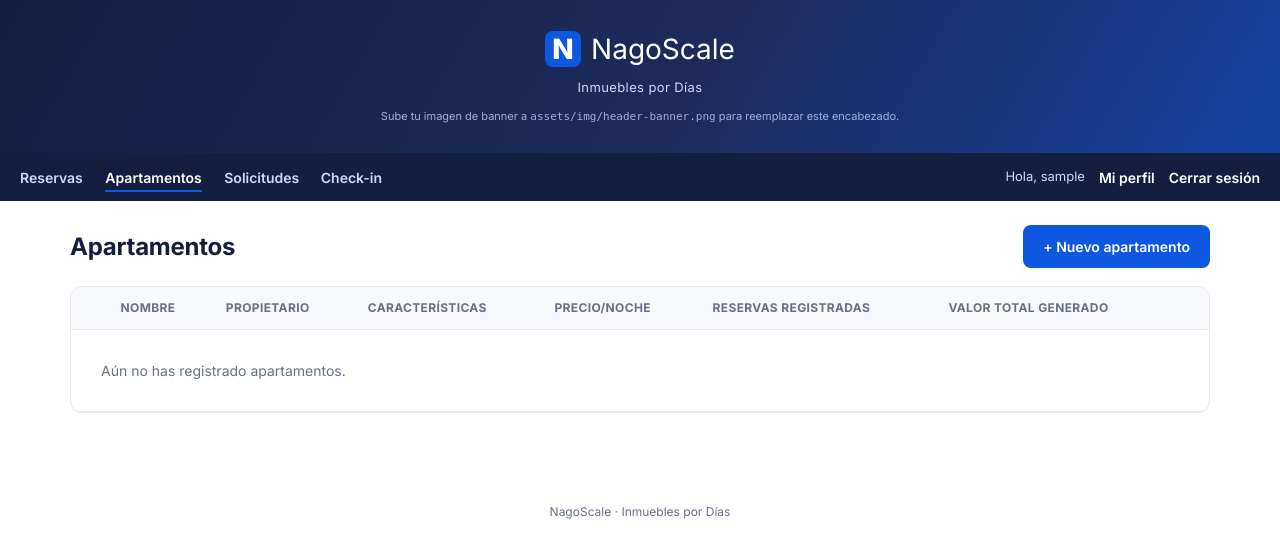
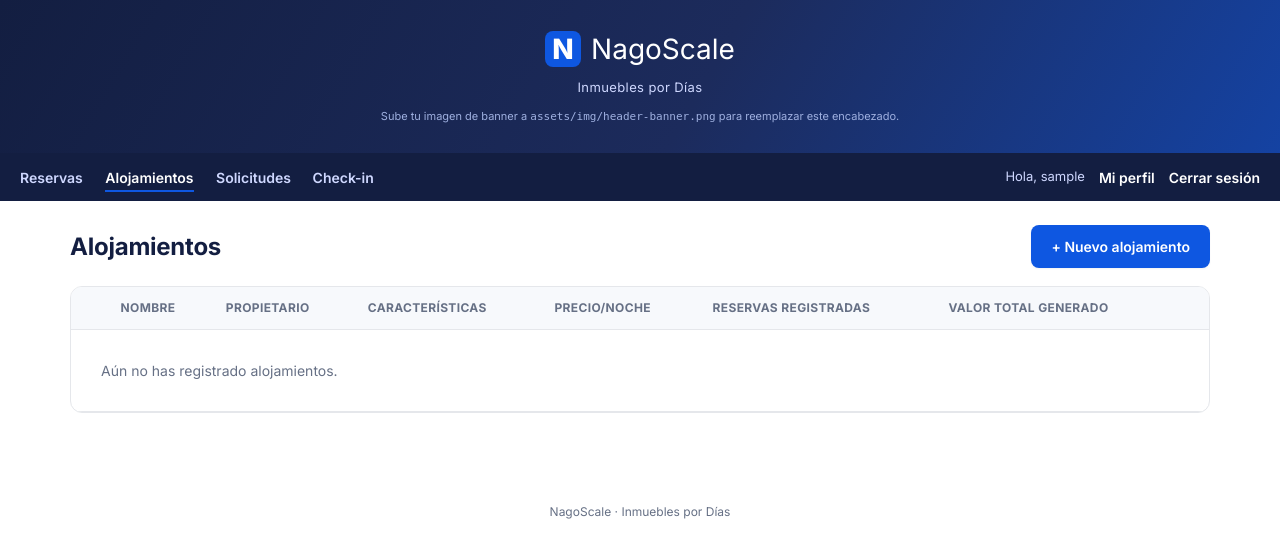
Before and after one commit to naundejesus/nagoscale, a PHP site: page /apartamentos.php in a window 1280 px wide. Shown: the top 558 px of the page. Run offline with PHP 8.4, Linux system fonts and the light colour scheme; the visitor is signed in with stand-in values (Sample User, id 1); data that the repository does not hold is empty.

Commit message:
Renombrar 'Apartamentos' a 'Alojamientos' en el panel administrativo

```diff
--- a/apartamentos.php
+++ b/apartamentos.php
@@ -15,17 +15,17 @@ $stmt = $pdo->prepare(
 $stmt->execute([current_user_id()]);
 $apartamentos = $stmt->fetchAll();
 
-$pageTitle = 'Apartamentos';
+$pageTitle = 'Alojamientos';
 require __DIR__ . '/includes/header.php';
 ?>
 
 <div class="page-head">
-  <h1>Apartamentos</h1>
-  <a href="apartamento_form.php" class="btn btn-primary">+ Nuevo apartamento</a>
+  <h1>Alojamientos</h1>
+  <a href="apartamento_form.php" class="btn btn-primary">+ Nuevo alojamiento</a>
 </div>
 
 <?php if (isset($_GET['guardado'])): ?>
-  <p class="alert alert-success">Apartamento guardado correctamente.</p>
+  <p class="alert alert-success">Alojamiento guardado correctamente.</p>
 <?php endif; ?>
 <?php if (isset($_GET['error'])): ?>
   <p class="alert alert-error"><?= e($_GET['error']) ?></p>
@@ -47,7 +47,7 @@ require __DIR__ . '/includes/header.php';
   </thead>
   <tbody>
     <?php if (!$apartamentos): ?>
-      <tr><td colspan="8" class="empty-state">Aún no has registrado apartamentos.</td></tr>
+      <tr><td colspan="8" class="empty-state">Aún no has registrado alojamientos.</td></tr>
     <?php endif; ?>
     <?php foreach ($apartamentos as $a): ?>
       <tr>
@@ -82,7 +82,7 @@ require __DIR__ . '/includes/header.php';
         <td><?= formatCOP($a['total_valor']) ?></td>
         <td class="actions-cell">
           <a href="apartamento_form.php?id=<?= (int) $a['id'] ?>" class="btn-link">Editar</a>
-          <form method="post" action="apartamento_delete.php" onsubmit="return confirm('¿Eliminar este apartamento?');" class="inline-form">
+          <form method="post" action="apartamento_delete.php" onsubmit="return confirm('¿Eliminar este alojamiento?');" class="inline-form">
             <?= csrf_field() ?>
             <input type="hidden" name="id" value="<?= (int) $a['id'] ?>">
             <button type="submit" class="btn-link btn-link-danger">Eliminar</button>
--- a/checkin.php
+++ b/checkin.php
@@ -40,7 +40,7 @@ require __DIR__ . '/includes/header.php';
   <label>Hasta
     <input type="date" name="hasta" value="<?= e($hasta) ?>">
   </label>
-  <label>Apartamento
+  <label>Alojamiento
     <select name="apartamento_id">
       <option value="">Todos</option>
       <?php foreach ($apartamentos as $a): ?>
@@ -62,7 +62,7 @@ require __DIR__ . '/includes/header.php';
     <tr>
       <th>Check-in</th>
       <th>Check-out</th>
-      <th>Apartamento</th>
+      <th>Alojamiento</th>
       <th>Huéspedes registrados</th>
       <th></th>
     </tr>
--- a/includes/header.php
+++ b/includes/header.php
@@ -27,7 +27,7 @@ $solicitudesPendientes = (int) $stmt->fetchColumn();
   <nav class="main-nav">
     <div class="main-nav-links">
       <a href="reservas.php"<?= basename($_SERVER['PHP_SELF']) === 'reservas.php' || basename($_SERVER['PHP_SELF']) === 'reserva_form.php' || basename($_SERVER['PHP_SELF']) === 'index.php' ? ' class="active"' : '' ?>>Reservas</a>
-      <a href="apartamentos.php"<?= basename($_SERVER['PHP_SELF']) === 'apartamentos.php' || basename($_SERVER['PHP_SELF']) === 'apartamento_form.php' ? ' class="active"' : '' ?>>Apartamentos</a>
+      <a href="apartamentos.php"<?= basename($_SERVER['PHP_SELF']) === 'apartamentos.php' || basename($_SERVER['PHP_SELF']) === 'apartamento_form.php' ? ' class="active"' : '' ?>>Alojamientos</a>
       <a href="solicitudes.php"<?= in_array(basename($_SERVER['PHP_SELF']), ['solicitudes.php', 'solicitud_aprobar.php'], true) ? ' class="active"' : '' ?>>
         Solicitudes
         <?php if ($solicitudesPendientes > 0): ?><span class="nav-badge"><?= $solicitudesPendientes ?></span><?php endif; ?>
--- a/includes/mailer.php
+++ b/includes/mailer.php
@@ -10,7 +10,7 @@ function enviar_notificacion_solicitud(string $emailDestino, array $datos): void
     $asunto = 'Nueva solicitud de reserva - ' . $datos['apartamento_nombre'];
 
     $cuerpo = "Tienes una nueva solicitud de reserva:\n\n";
-    $cuerpo .= "Apartamento: {$datos['apartamento_nombre']}\n";
+    $cuerpo .= "Alojamiento: {$datos['apartamento_nombre']}\n";
     $cuerpo .= "Cliente: {$datos['nombre_cliente']}\n";
     $cuerpo .= "Teléfono: {$datos['telefono']}\n";
     if (!empty($datos['correo'])) {
--- a/perfil.php
+++ b/perfil.php
@@ -71,7 +71,7 @@ require __DIR__ . '/includes/header.php';
   <label>Correo electrónico (para notificarte de nuevas solicitudes)
     <input type="email" name="email" value="<?= e($usuario['email'] ?? '') ?>" required>
   </label>
-  <label>WhatsApp de contacto (se muestra a tus clientes en la página de cada apartamento)
+  <label>WhatsApp de contacto (se muestra a tus clientes en la página de cada alojamiento)
     <input type="text" name="whatsapp" value="<?= e($usuario['whatsapp'] ?? '') ?>" placeholder="300 000 0000">
   </label>
 
@@ -108,7 +108,7 @@ require __DIR__ . '/includes/header.php';
   <span style="font-size:13px; color:var(--text-muted); font-weight:600;">Tu link público para clientes</span>
   <p style="font-size:14px; word-break:break-all; margin:8px 0;"><?= e($linkPublico) ?></p>
   <p style="font-size:12px; color:var(--text-muted); margin:0;">
-    Compártelo con tus clientes: verán tus apartamentos disponibles y podrán solicitar una reserva directamente.
+    Compártelo con tus clientes: verán tus alojamientos disponibles y podrán solicitar una reserva directamente.
   </p>
 </div>
 
--- a/reservas.php
+++ b/reservas.php
@@ -45,7 +45,7 @@ require __DIR__ . '/includes/header.php';
   <label>Hasta
     <input type="date" name="hasta" value="<?= e($hasta) ?>">
   </label>
-  <label>Apartamento
+  <label>Alojamiento
     <select name="apartamento_id">
       <option value="">Todos</option>
       <?php foreach ($apartamentos as $a): ?>
@@ -99,7 +99,7 @@ require __DIR__ . '/includes/header.php';
     <tr>
       <th>Check-in</th>
       <th>Check-out</th>
-      <th>Apartamento</th>
+      <th>Alojamiento</th>
       <th>Propietario</th>
       <th>Plataforma</th>
       <th>Valor total</th>
--- a/reservas_exportar.php
+++ b/reservas_exportar.php
@@ -14,7 +14,7 @@ echo "\xEF\xBB\xBF"; // BOM para que Excel reconozca UTF-8 correctamente
 
 $salida = fopen('php://output', 'w');
 
-fputcsv($salida, ['Check-in', 'Check-out', 'Apartamento', 'Propietario', 'Plataforma', 'Valor total', '75% Propietario', '25% ' . brand_name(), 'Notas'], ';');
+fputcsv($salida, ['Check-in', 'Check-out', 'Alojamiento', 'Propietario', 'Plataforma', 'Valor total', '75% Propietario', '25% ' . brand_name(), 'Notas'], ';');
 
 foreach ($reservas as $r) {
     fputcsv($salida, [
--- a/reservas_imprimir.php
+++ b/reservas_imprimir.php
@@ -71,7 +71,7 @@ $totales = $filtro['totales'];
       <tr>
         <th>Check-in</th>
         <th>Check-out</th>
-        <th>Apartamento</th>
+        <th>Alojamiento</th>
         <th>Propietario</th>
         <th>Plataforma</th>
         <th>Valor total</th>
--- a/solicitud_aprobar.php
+++ b/solicitud_aprobar.php
@@ -93,7 +93,7 @@ require __DIR__ . '/includes/header.php';
 <?php if ($error): ?><p class="alert alert-error"><?= e($error) ?></p><?php endif; ?>
 
 <div class="form-card">
-  <p><strong>Apartamento:</strong> <?= e($solicitud['apartamento_nombre']) ?></p>
+  <p><strong>Alojamiento:</strong> <?= e($solicitud['apartamento_nombre']) ?></p>
   <p><strong>Cliente:</strong> <?= e($solicitud['nombre_cliente']) ?> — <?= e($solicitud['telefono']) ?></p>
   <?php if ($solicitud['correo']): ?><p><strong>Correo:</strong> <?= e($solicitud['correo']) ?></p><?php endif; ?>
   <p>
--- a/solicitudes.php
+++ b/solicitudes.php
@@ -36,7 +36,7 @@ require __DIR__ . '/includes/header.php';
   <thead>
     <tr>
       <th>Estado</th>
-      <th>Apartamento</th>
+      <th>Alojamiento</th>
       <th>Cliente</th>
       <th>Contacto</th>
       <th>Fechas solicitadas</th>
```
Also changed, not shown: apartamento_form.php (+10 -10 lines), reserva_form.php (+6 -6 lines).
